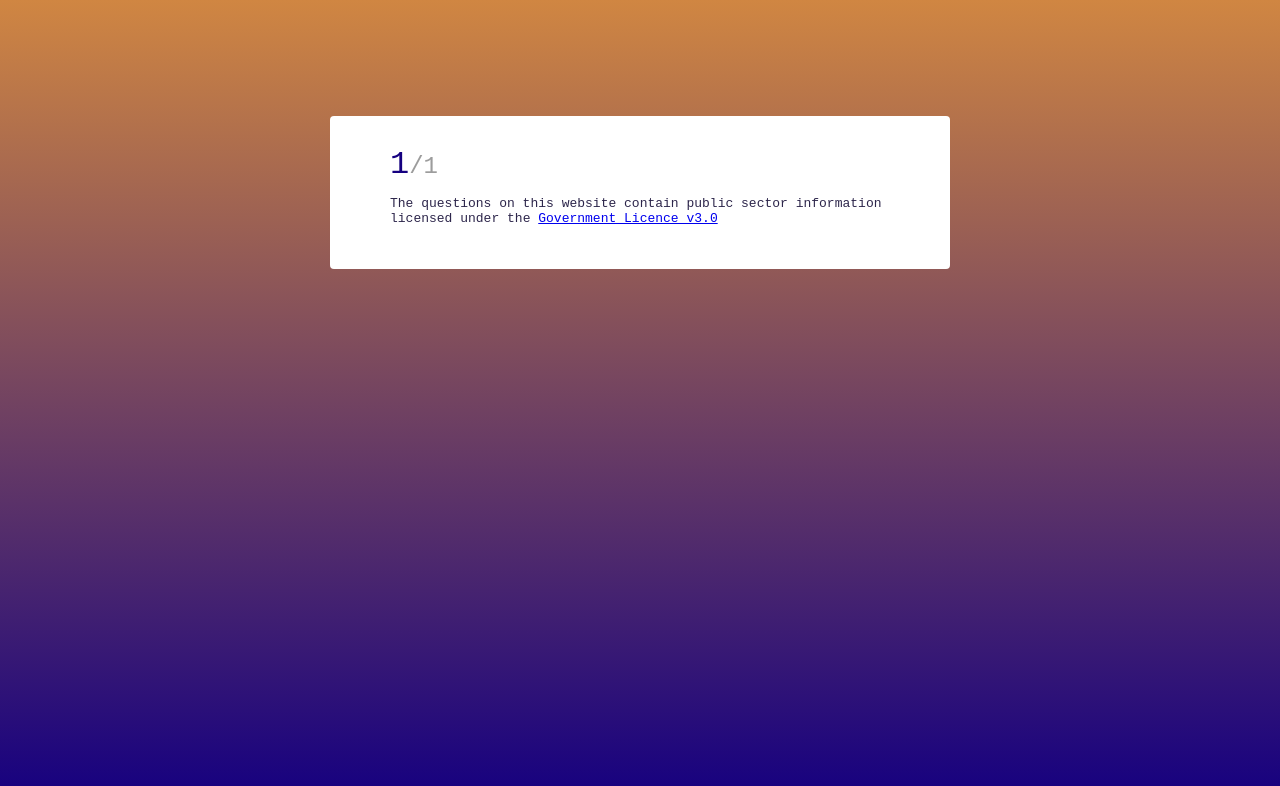
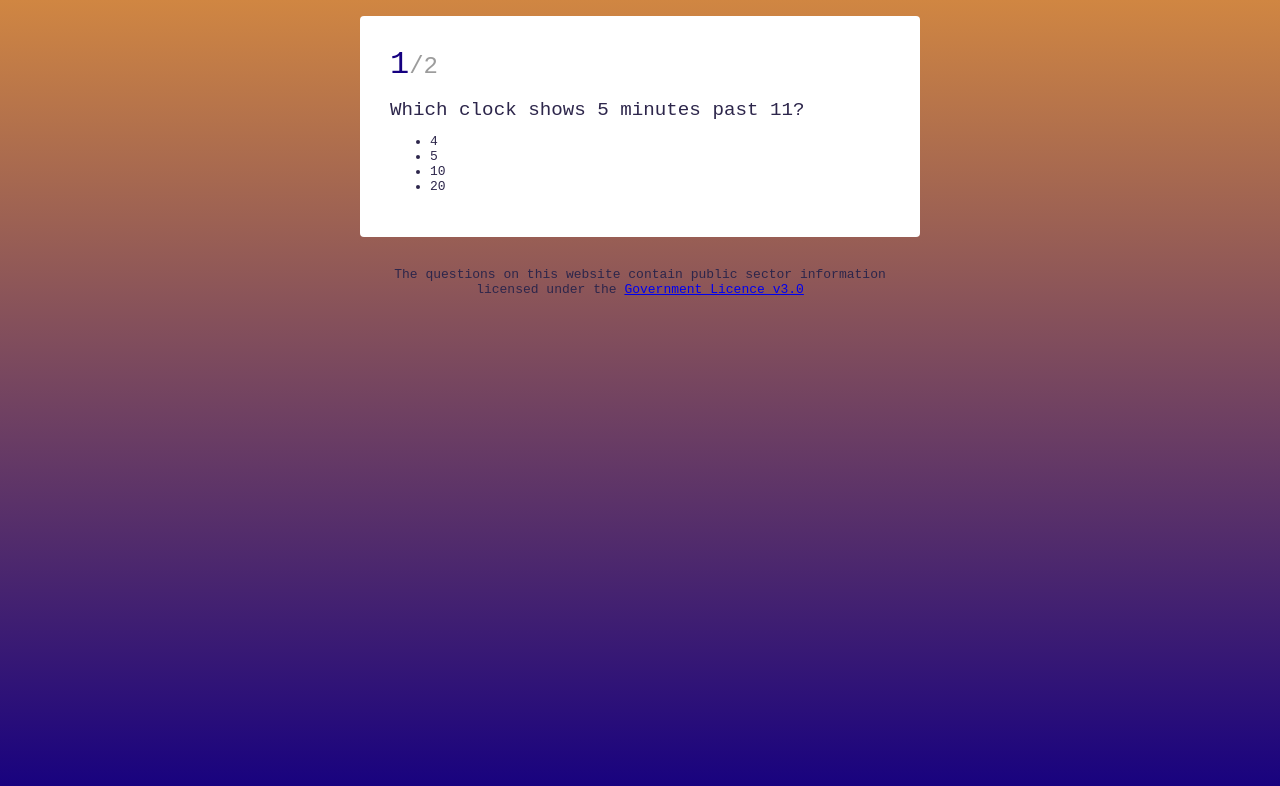
Before and after one commit to Nadia982/maths-quiz, a React (Vite) app: page / in a window 1280 px wide. Shown: the top 786 px of the page. Built offline with nearby package versions, Linux system fonts and the light colour scheme.

Commit message:
displayed answer options

```diff
--- a/src/Quiz.jsx
+++ b/src/Quiz.jsx
@@ -1,27 +1,52 @@
-import {useState} from "react";
+import { useState } from "react";
 
-const Quiz = ({questions}) => {
+const Quiz = ({ questions }) => {
   const [currentQuestion, setCurrentQuestion] = useState(0);
-    const {question, choices, correctAnswer} = questions[currentQuestion];
+  const { question, choices, correctAnswer } = questions[currentQuestion];
+  const [answerIndex, setAnswerIndex] = useState(null);
+  const [answer, setAnswer] = useState(null);
+
+  const onAnswerClick = (answer, index) => {
+    setAnswerIndex(index);
+    if (answer === correctAnswer) {
+      setAnswer(true);
+    } else {
+      setAnswer(false);
+    }
+  };
 
   return (
+    <>
       <div className="quiz-container">
         <>
           <span className="active-question-no">{currentQuestion + 1}</span>
-        <span className="total-questions">/{questions.length}
+          <span className="total-questions">/{questions.length}</span>
+          <h2>{question}</h2>
+          <ul>
+            {choices.map((answer, index) => (
+              <li
+                onclick={() => onAnswerClick(answer, index)}
+                key={answer}
+                className={answerIndex === index?"selected-answer": null}
 
-        </span>
+              >{answer}</li>
+            ))}
+          </ul>
         </>
+      </div>
       <p class="attribution">
         The questions on this website contain public sector information licensed
         under <pre>the </pre>
         <a
           class="attribution-link"
           tabindex="-1"
-        href="https://www.nationalarchives.gov.uk/doc/open-government-licence/version/3/">Government Licence v3.0</a>
+          href="https://www.nationalarchives.gov.uk/doc/open-government-licence/version/3/"
+        >
+          Government Licence v3.0
+        </a>
       </p>
-    </div>
-  )
-}
+    </>
+  );
+};
 
-export default Quiz
+export default Quiz;
--- a/src/constants.js
+++ b/src/constants.js
@@ -1,6 +1,15 @@
 export const mathsQuiz = {
   questions: [
     {
+        id: 0,
+        question:
+          "Which clock shows 5 minutes past 11?",
+        choices: [4, 5, 10, 20],
+        type: "MCQ",
+        correctAnswer: 20,
+      },
+    {
+        id: 1,
       question:
         "There are 25 sheets of paper in a small pack. There are 500 sheets in a large pack. How many small packs make one large pack?",
       choices: [4, 5, 10, 20],
--- a/src/index.scss
+++ b/src/index.scss
@@ -16,7 +16,7 @@ body {
   padding: 1rem;
   display: flex;
   justify-content: center;
-  margin: 0 auto;
+
 }
 
 pre {
@@ -24,11 +24,12 @@ pre {
 }
 
 .quiz-container{
-  width: 500px;
+  width: 80vw;
+  max-width: 500px;
   background: $bg;
   border-radius: 4px;
-  margin-top: 100px;
-  padding: 30px 60px;
+  padding: 30px;
+  margin: 0 auto;
 
   .active-question-no{
     font-size: 2rem;
@@ -41,4 +42,18 @@ pre {
     font-weight: 500;
     color: $disabled;
   }
+
+  h2{
+    font-size: 1.2rem;
+    font-weight: 500;
+    margin: 0;
+    margin-top: 1rem;
+  }
 }
+
+.attribution {
+  width: 90vw;
+  max-width: 500px;
+  text-align: center;
+  margin: 30px auto;
+}
```
Lines whose indentation alone changed are shown as unchanged.
